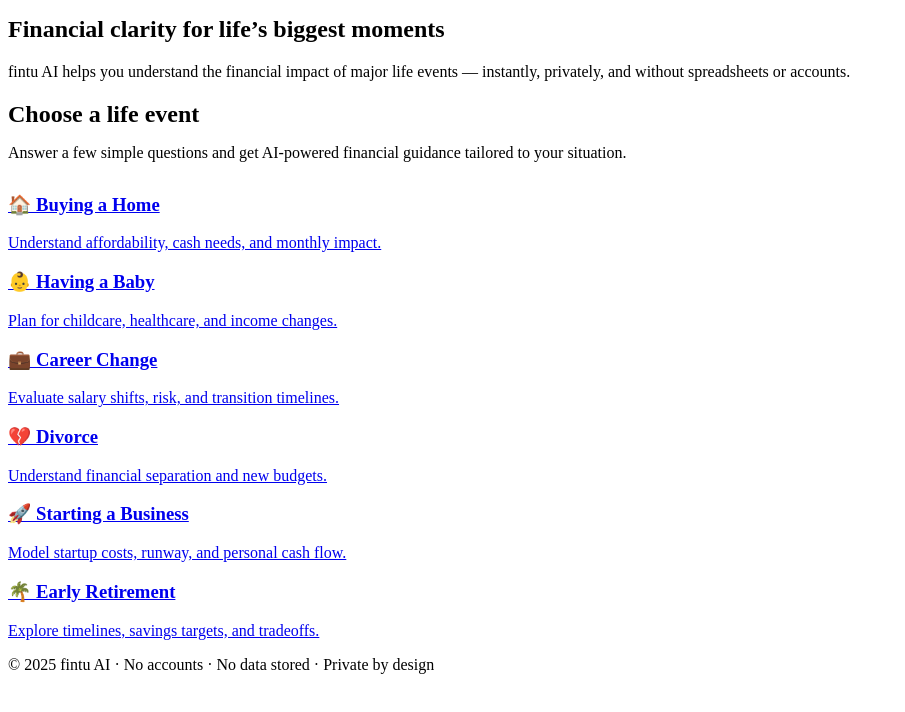
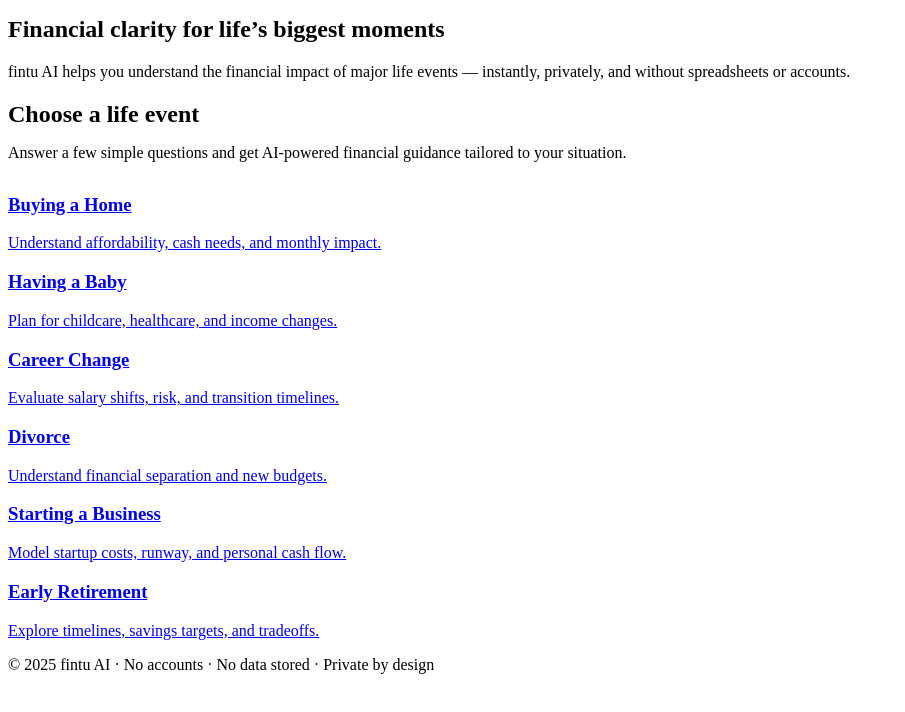
Before and after one commit to bgc104/fintu2, a website: page public/index.html in a window 1280 px wide. Shown: the part 66-778 px from the top of the page, without its empty margins (0-905 px from the left). Drawn offline with Linux system fonts and the light colour scheme.

Commit message:
Update index.html

```diff
--- a/public/index.html
+++ b/public/index.html
@@ -30,32 +30,32 @@
 
       <div class="grid">
         <a class="card" href="/home-buying.html">
-          <h3>🏠 Buying a Home</h3>
+          <h3>Buying a Home</h3>
           <p>Understand affordability, cash needs, and monthly impact.</p>
         </a>
 
         <a class="card" href="/having-a-baby.html">
-          <h3>👶 Having a Baby</h3>
+          <h3>Having a Baby</h3>
           <p>Plan for childcare, healthcare, and income changes.</p>
         </a>
 
         <a class="card" href="/career-change.html">
-          <h3>💼 Career Change</h3>
+          <h3>Career Change</h3>
           <p>Evaluate salary shifts, risk, and transition timelines.</p>
         </a>
 
         <a class="card" href="/divorce.html">
-          <h3>💔 Divorce</h3>
+          <h3>Divorce</h3>
           <p>Understand financial separation and new budgets.</p>
         </a>
 
         <a class="card" href="/starting-business.html">
-          <h3>🚀 Starting a Business</h3>
+          <h3>Starting a Business</h3>
           <p>Model startup costs, runway, and personal cash flow.</p>
         </a>
 
         <a class="card" href="/early-retirement.html">
-          <h3>🌴 Early Retirement</h3>
+          <h3>Early Retirement</h3>
           <p>Explore timelines, savings targets, and tradeoffs.</p>
         </a>
       </div>
```
